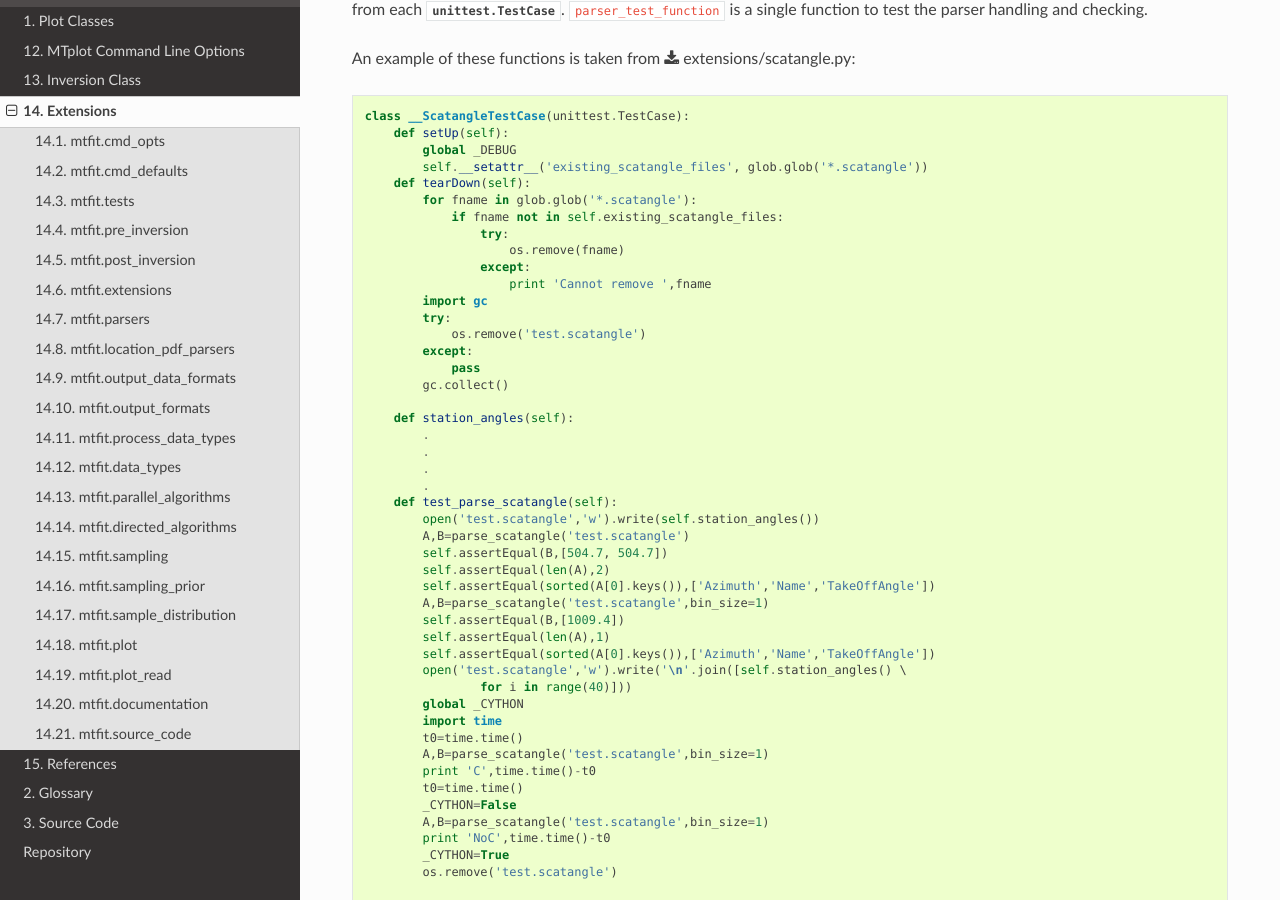
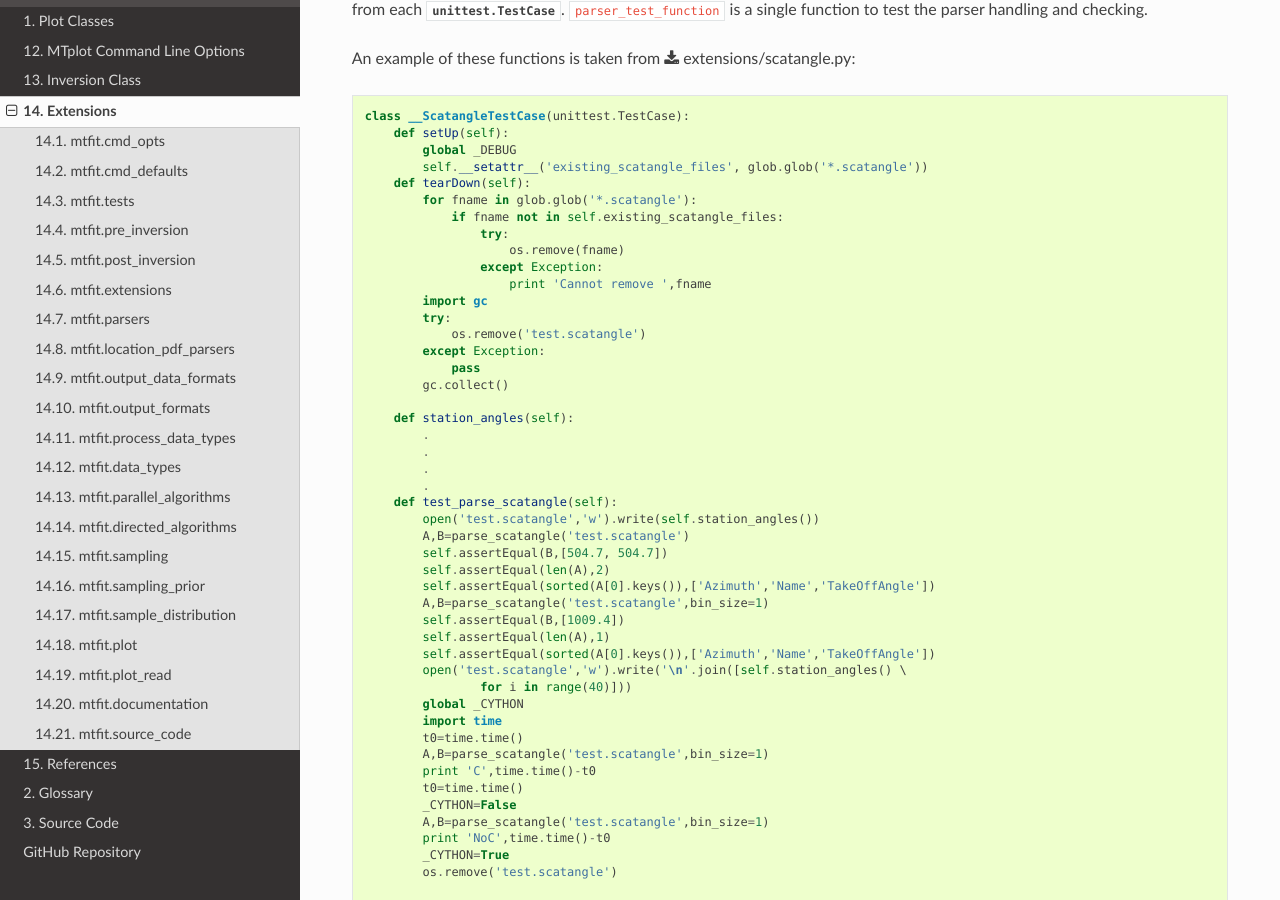
Before and after one commit to djpugh/MTfit, a Sphinx documentation site: the page built from docs/source/extensions.rst, in a window 1280 px wide and 900 px high, scrolled down 3926 px. Built offline with Sphinx 7.4.7 and the Read the Docs theme 2.0.0, drawn with Linux system fonts in a browser that asks for light colours.

Commit message:
Adding github repo link

```diff
--- a/docs/source/algorithms.rst
+++ b/docs/source/algorithms.rst
@@ -1,4 +1,4 @@
-mtfit.Algorithms: Search Algorithms
+mtfit.algorithms: Search Algorithms
 ===================================
 
 These algorithms and their effects are explored in :ref:`Pugh (2015)<Pugh-2015t>`, which expands in further detail on the topics covered here.
--- a/docs/source/extensions.rst
+++ b/docs/source/extensions.rst
@@ -212,12 +212,12 @@ An example of these functions is taken from :download:`extensions/scatangle.py <
                 if fname not in self.existing_scatangle_files:
                     try:
                         os.remove(fname)
-                    except:
+                    except Exception:
                         print 'Cannot remove ',fname
             import gc
             try:
                 os.remove('test.scatangle')
-            except:
+            except Exception:
                 pass
             gc.collect()
 
--- a/docs/source/index.rst
+++ b/docs/source/index.rst
@@ -34,7 +34,7 @@ mtfit: Bayesian Source Inversion
    References <references>
    Glossary <glossary>
    Source Code <source>
-   Repository <https://github.com/djpugh/MTfit>
+   GitHub Repository <https://github.com/djpugh/MTfit>
 
 :mod:`mtfit` is a Bayesian forward model inversion code for moment tensor and double-couple source inversion using different data types, based on the Bayesian approach presented in :ref:`Pugh et al, 2016a <Pugh-2016a>` and  :ref:`Pugh, 2015 <Pugh-2015t>`. The code has been developed as part of a PhD project (:ref:`Pugh, 2015 <Pugh-2015t>`). The solutions are estimated using polarity and amplitude ratio data, although the code is extensible (see :doc:`extensions`) so it is possible to include other data-types in this framework. :mod:`mtfit` can incorporate uncertainty estimates both in the data (noise etc.) and the model (and location) in the resultant posterior PDF. There are three sampling approaches that have been developed, with different advantages (:ref:`Pugh et al, 2015c <Pugh-2015t>`, and it is also possible to use the approach for relative amplitude inversion as well (:ref:`Pugh et al, 2015e <Pugh-2015t>`).
 
@@ -44,7 +44,7 @@ mtfit: Bayesian Source Inversion
 
    This documentation is available as a :download:`PDF<../pdf/mtfit.pdf>` and an :download:`epub<../epub/mtfit.epub>` file
 
-   The source code is available from `GitHub <
+   The source code is available from `GitHub <https://github.com/djpugh/MTfit>`_
 
 ---------------------------------------
 
--- a/docs/source/inversion.rst
+++ b/docs/source/inversion.rst
@@ -1,4 +1,4 @@
-mtfit.Inversion: Inversion object
+mtfit.inversion: Inversion object
 =================================
 
 The main :mod:`mtfit` inversion object is used to handle the forward model evaluation and process the results. The object initialisation and forward functions are documented here, although there are additional (private and special) functions that are documented in the source code.
```
